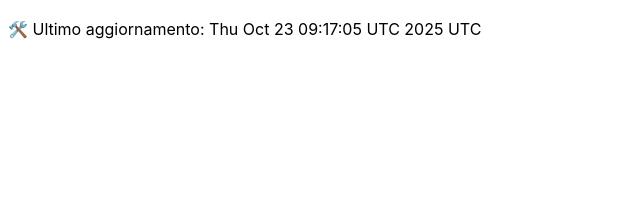
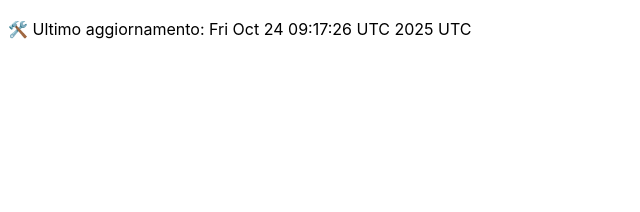
Before and after one commit to DanteTrb/DanteTrb.github.io, a Jekyll site: the page built from badges.md, in a window 1280 px wide. Shown: the top 212 px of the page, without its empty margins (0-640 px from the left). Built offline with Jekyll 4.4.1, drawn with Linux system fonts in a browser that asks for light colours; our own code applies the rules of GitHub Pages for plain Markdown files.

Commit message:
🛠️ Aggiornamento automatico badge

```diff
--- a/badges.md
+++ b/badges.md
@@ -1 +1 @@
-🛠️ Ultimo aggiornamento: Thu Oct 23 09:17:05 UTC 2025 UTC
+🛠️ Ultimo aggiornamento: Fri Oct 24 09:17:26 UTC 2025 UTC
```
